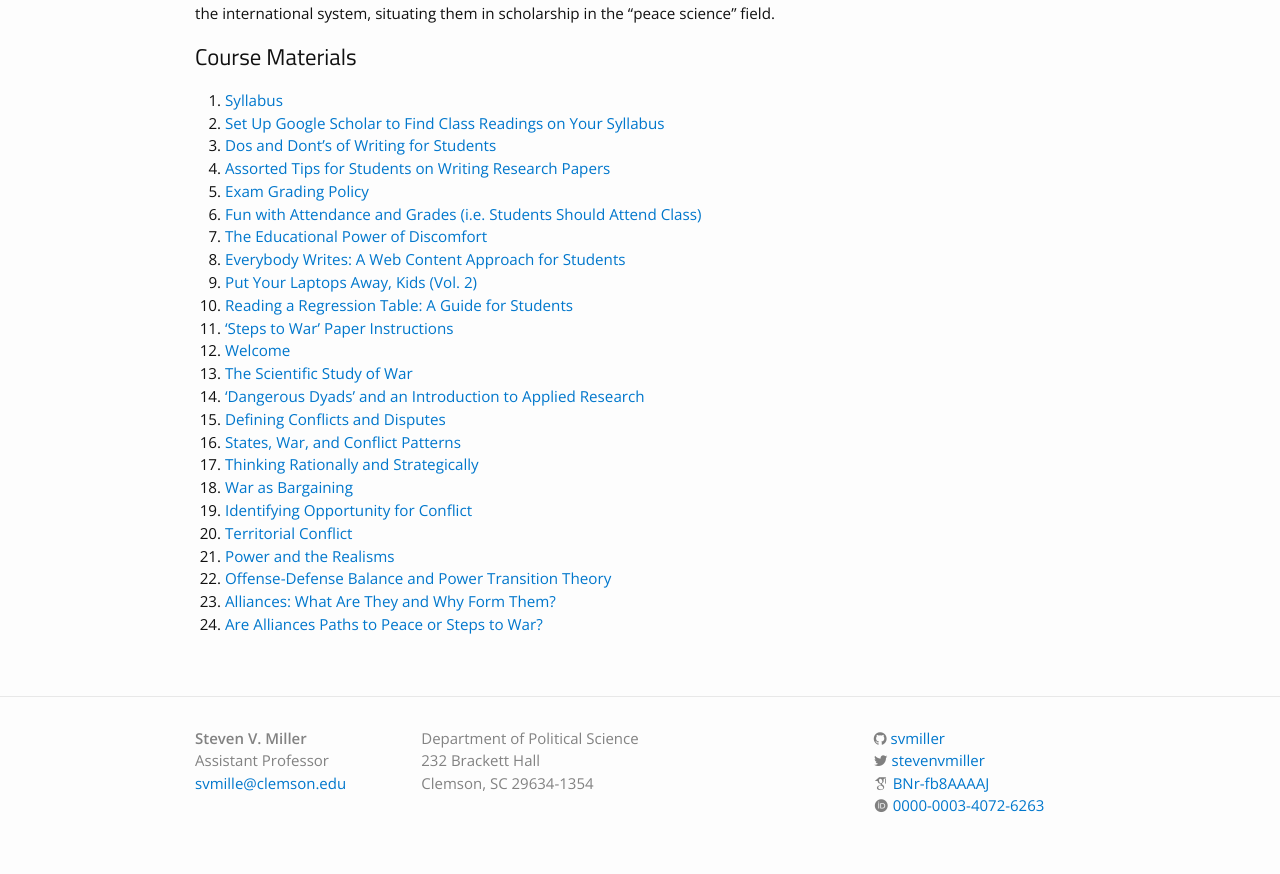
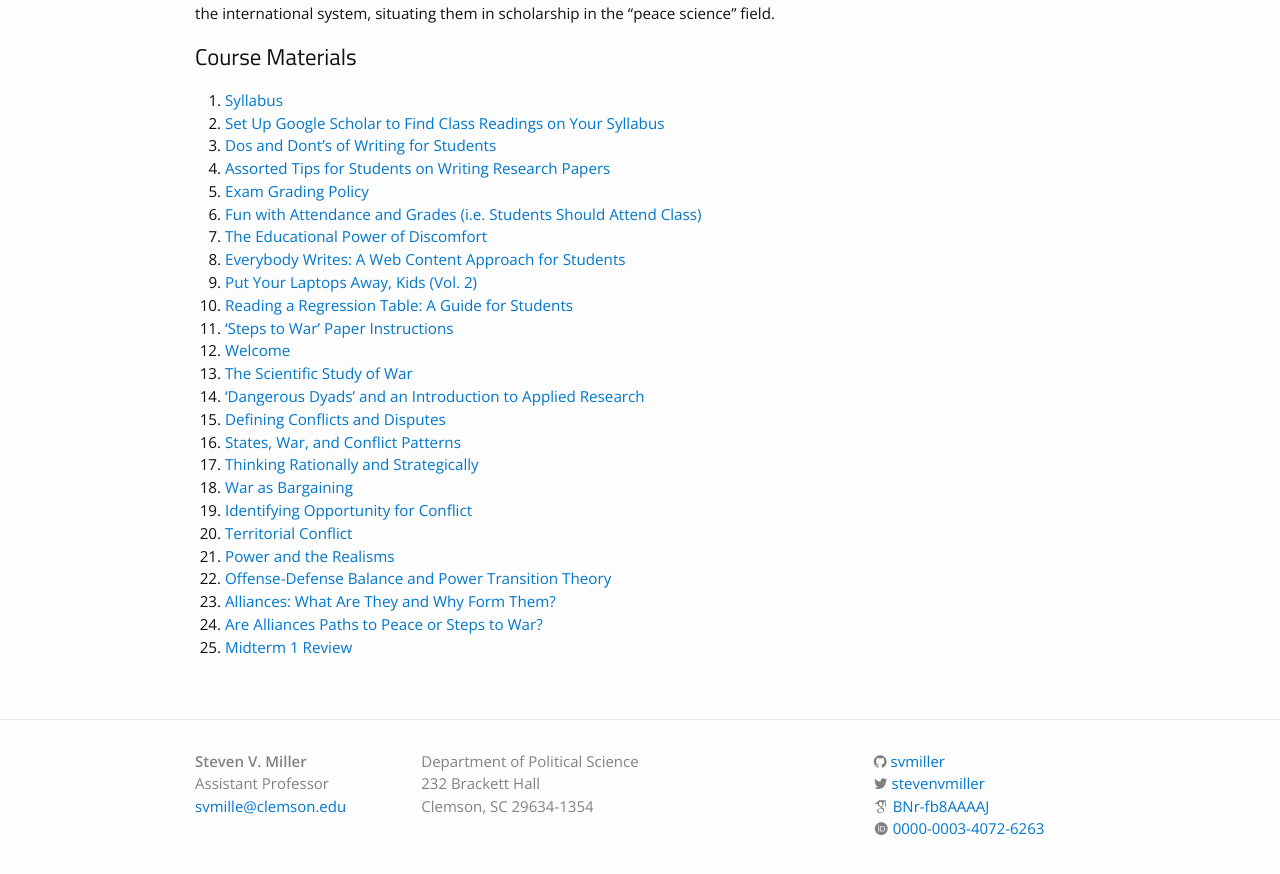
Before and after one commit to svmiller/svmiller.github.io, a Jekyll site: the page built from teaching/posc-3610.md, in a window 1280 px wide and 900 px high, scrolled down 715 px. Shown: the top 874 px of the window. Built offline with Jekyll 4.4.1, drawn with Linux system fonts in a browser that asks for light colours; nearby versions of some CDN libraries; some web fonts are replaced.

Commit message:
add midterm review

```diff
--- a/teaching/posc-3610.md
+++ b/teaching/posc-3610.md
@@ -35,6 +35,8 @@ The onset, expansion and consequences of inter-state conflict lie at the heart o
 21. [Offense-Defense Balance and Power Transition Theory](https://www.dropbox.com/s/ld7p3krskinvtbf/posc3610-lecture-od-balance-ptt.pdf?dl=0)
 22. [Alliances: What Are They and Why Form Them?](https://www.dropbox.com/s/0ddb5bztpohc806/posc3610-lecture-alliance-1.pdf?dl=0)
 23. [Are Alliances Paths to Peace or Steps to War?](https://www.dropbox.com/s/w4s3fk4jzufdvs5/posc3610-lecture-alliance-2.pdf?dl=0)
+24. [Midterm 1 Review](https://www.dropbox.com/s/s1brij7soplzyqo/posc3610-midterm1-review.pdf?dl=0)
+
 
 <!--
 1. [Syllabus](https://www.dropbox.com/s/issmjjkzl8cjtt5/posc3610-fall2017-syllabus.pdf?dl=0)
```
